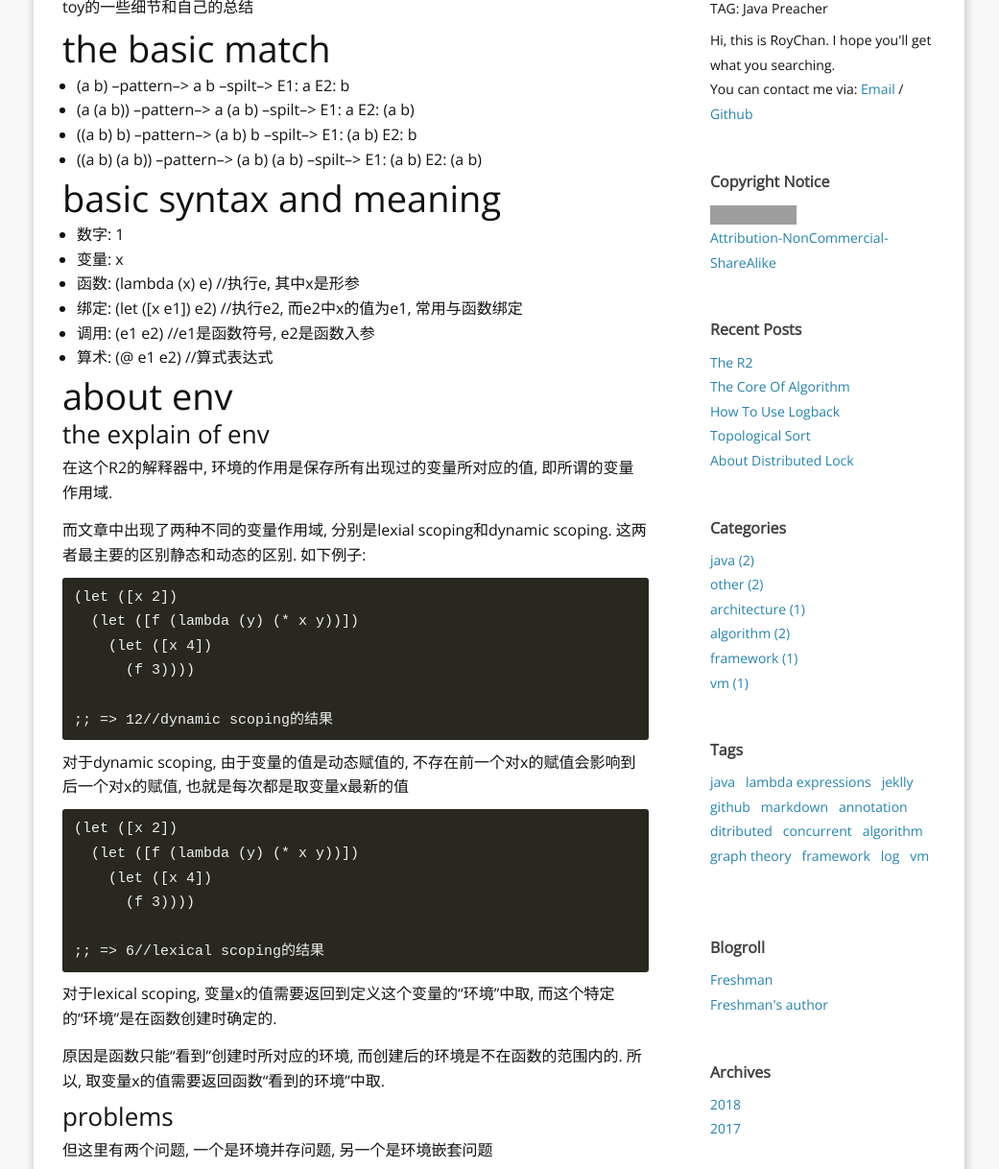
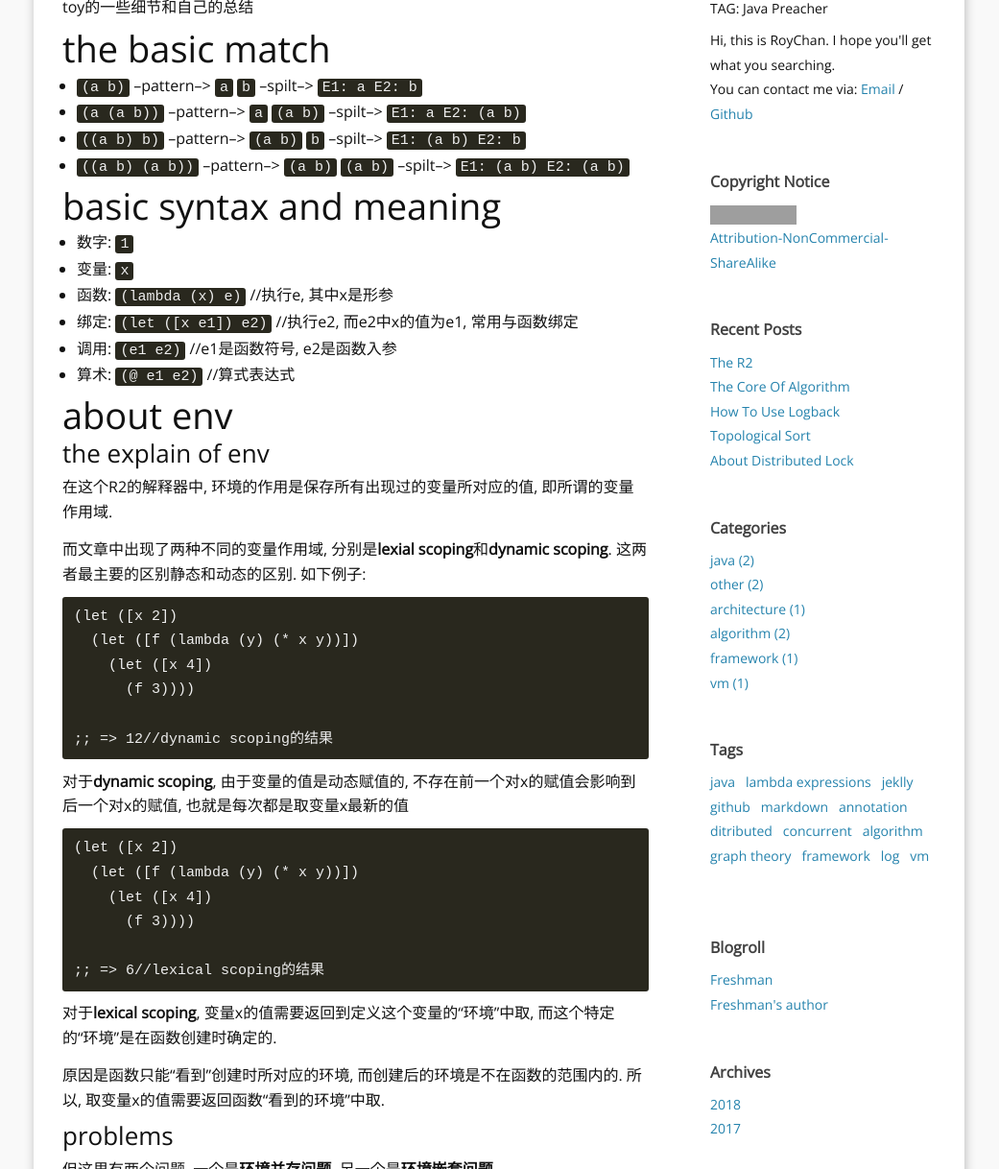
Before and after one commit to RoyWorld/RoyWorld.github.io, a Jekyll site: the page built from _posts/2018-03-27-the-R2.md, in a window 1280 px wide and 1400 px high, scrolled down 274 px, cut to the strip 182-1400 px from the top of the window. Shown: the whole strip at 96% size, without its empty margins (120-1161 px from the left). Built offline with Jekyll 4.4.1, drawn with Linux system fonts in a browser that asks for light colours; nearby versions of some CDN libraries; comment, search, counter and statistics services are not loaded; grey boxes are pictures that could not be loaded.

Commit message:
修改文章20180327

````diff
--- a/_posts/2018-03-27-the-R2.md
+++ b/_posts/2018-03-27-the-R2.md
@@ -14,28 +14,28 @@ tags:
 这个toy完全是参照垠神这篇[文章][R1]做的Java版翻译, 具体内容可以看垠神的文章, 下面是toy的一些细节和自己的总结
 
 # the basic match
-* (a b) --pattern--> a b --spilt--> E1: a E2: b
-* (a (a b)) --pattern--> a (a b) --spilt--> E1: a E2: (a b)
-* ((a b) b) --pattern--> (a b) b --spilt--> E1: (a b) E2: b
-* ((a b) (a b)) --pattern--> (a b) (a b) --spilt--> E1: (a b) E2: (a b)
+* `(a b)` --pattern--> `a` `b` --spilt--> `E1: a E2: b `
+* `(a (a b))` --pattern--> `a` `(a b)` --spilt--> `E1: a E2: (a b)`
+* `((a b) b)` --pattern--> `(a b)` `b` --spilt--> `E1: (a b) E2: b`
+* `((a b) (a b))` --pattern--> `(a b)` `(a b)` --spilt--> `E1: (a b) E2: (a b)`
 
 # basic syntax and meaning
-* 数字: 1
-* 变量: x
-* 函数: (lambda (x) e)
+* 数字: `1`
+* 变量: `x`
+* 函数: `(lambda (x) e)`
 //执行e, 其中x是形参
-* 绑定: (let ([x e1]) e2)
+* 绑定: `(let ([x e1]) e2)`
 //执行e2, 而e2中x的值为e1, 常用与函数绑定
-* 调用: (e1 e2)
+* 调用: `(e1 e2)`
 //e1是函数符号, e2是函数入参
-* 算术: (@ e1 e2)
+* 算术: `(@ e1 e2)`
 //算式表达式
 
 # about env
 ### the explain of env
 在这个R2的解释器中, 环境的作用是保存所有出现过的变量所对应的值,  即所谓的变量作用域.
 
-而文章中出现了两种不同的变量作用域, 分别是lexial scoping和dynamic scoping. 这两者最主要的区别静态和动态的区别. 如下例子:
+而文章中出现了两种不同的变量作用域, 分别是**lexial scoping**和**dynamic scoping**. 这两者最主要的区别静态和动态的区别. 如下例子:
 
 ```Scheme
 (let ([x 2])
@@ -45,7 +45,7 @@ tags:
 
 ;; => 12//dynamic scoping的结果
 ```
-对于dynamic scoping, 由于变量的值是动态赋值的, 不存在前一个对x的赋值会影响到后一个对x的赋值, 也就是每次都是取变量x最新的值
+对于**dynamic scoping**, 由于变量的值是动态赋值的, 不存在前一个对x的赋值会影响到后一个对x的赋值, 也就是每次都是取变量x最新的值
 
 ```Scheme
 (let ([x 2])
@@ -55,12 +55,12 @@ tags:
 
 ;; => 6//lexical scoping的结果
 ```
-对于lexical scoping, 变量x的值需要返回到定义这个变量的“环境”中取, 而这个特定的“环境”是在函数创建时确定的.
+对于**lexical scoping**, 变量x的值需要返回到定义这个变量的“环境”中取, 而这个特定的“环境”是在函数创建时确定的.
 
 原因是函数只能“看到”创建时所对应的环境, 而创建后的环境是不在函数的范围内的. 所以, 取变量x的值需要返回函数“看到的环境”中取.
 
 ### problems
-但这里有两个问题, 一个是环境并存问题, 另一个是环境嵌套问题
+但这里有两个问题, 一个是**环境并存问题**, 另一个是**环境嵌套问题**
 
 考虑以下表达式
 ```Scheme
````
